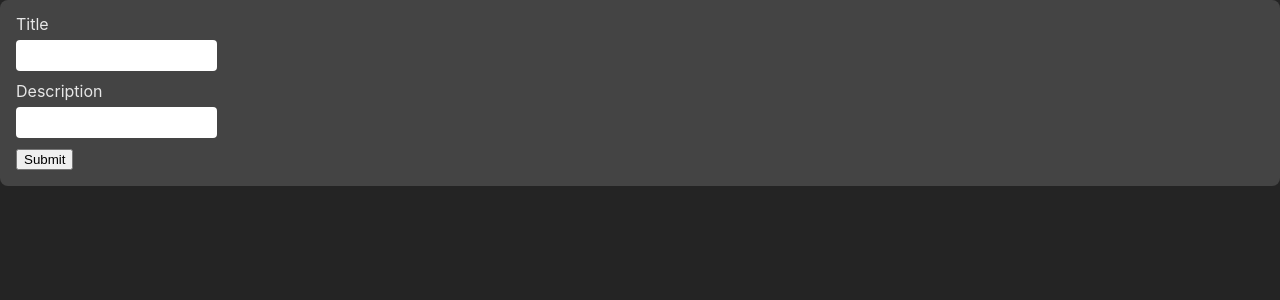
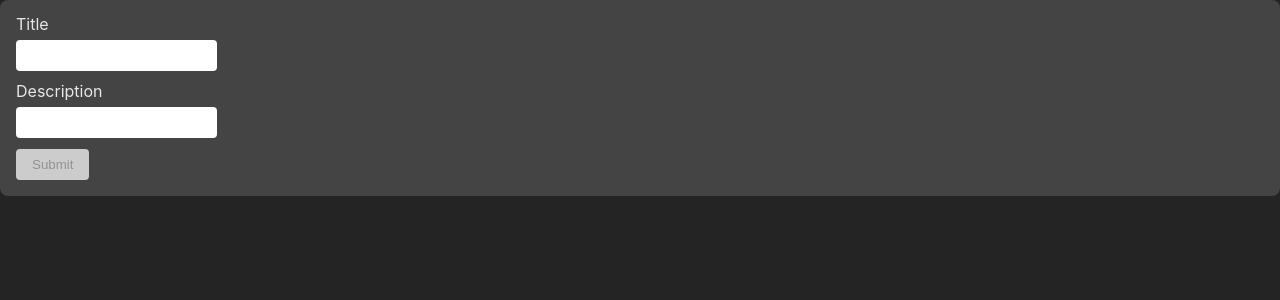
Before and after one commit to Atif-OCB/ocb24_react_5, a React (Vite) app: page / in a window 1280 px wide. Shown: the top 300 px of the page. Built offline with nearby package versions, Linux system fonts and the light colour scheme.

Commit message:
feat: add validation on title

```diff
--- a/src/components/NewTodo.jsx
+++ b/src/components/NewTodo.jsx
@@ -1,14 +1,8 @@
 import PropTypes from 'prop-types';
+import { useState } from 'react';
 
 const NewTodo = (props) => {
-  /**
-   * ✅ 1. Buat form
-   * ✅ 2. ada 2 input - title, description
-   * ✅ 3. ada 1 button - submit
-   * 4. ketika button di klik, maka akan memanggil function onSubmit
-   * 5. extract input daripada form
-   * 6. panggil api
-   */
+  const [title, setTitle] = useState('');
   const handleSubmit = (event) => {
     event.preventDefault();
 
@@ -33,21 +27,23 @@ const NewTodo = (props) => {
       padding: '1rem',
       backgroundColor: '#444444',
       borderRadius: '0.5rem',
-    }}>
+    }} disabled={!title.trim()}>
       <fieldset style={{
         display: 'flex',
         flexDirection: 'column',
         gap: '0.5rem',
       }}>
         <label htmlFor="title">Title</label>
-        <input type="text" id="title" name="title" style={{
+        <input type="text" id="title" name="title" onChange={(event) => {
+          setTitle(event.target.value);
+        }} style={{
           padding: '0.5rem 0.75rem',
           borderRadius: '0.25rem',
           border: 'none',
           backgroundColor: '#ffffff',
           color: '#000000',
           outline: 'none',
-        }} />
+        }} required />
       </fieldset>
 
       <fieldset style={{
@@ -66,7 +62,7 @@ const NewTodo = (props) => {
         }} />
       </fieldset>
 
-      <button type="submit">Submit</button>
+      <button type="submit" className="submit" disabled={!title.trim()}>Submit</button>
     </form>
   )
 }
--- a/src/index.css
+++ b/src/index.css
@@ -57,3 +57,23 @@ table {
 	border-collapse: collapse;
 	border-spacing: 0;
 }
+
+.debug-box {
+	background-color: red;
+}
+
+.submit {
+	background-color: #237ac0;
+	border: none;
+	padding: 0.5rem 1rem;
+	border-radius: 0.25rem;
+	transition: background-color 0.2s ease-in-out;
+
+	&:hover {
+		background-color: #195e8f;
+	}
+
+	&:disabled {
+		background-color: #ccc;
+	}
+}
```
